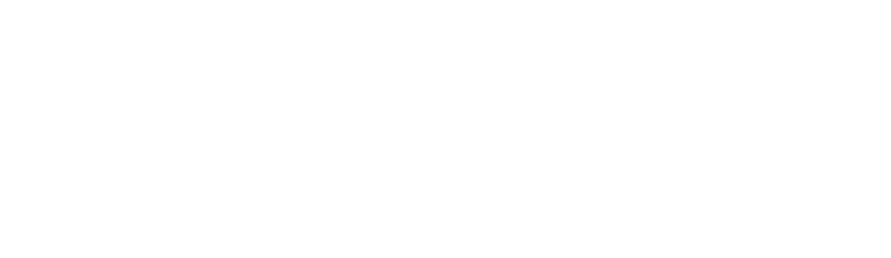
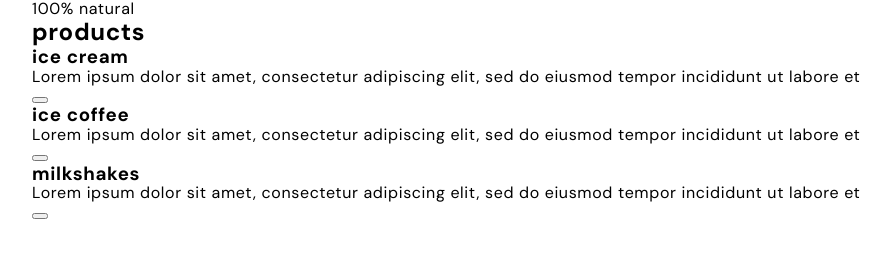
Before and after one commit to Tarkanii/team-1-project, a website built with Parcel: page src/index.html in a window 1280 px wide. Shown: the whole page, without its empty margins (83-974 px from the left). Built offline with nearby package versions, Linux system fonts and the light colour scheme.

Commit message:
Products added

```diff
--- a/src/partials/products.html
+++ b/src/partials/products.html
@@ -0,0 +1,32 @@
+<section class="products">
+  <div class="container">
+    <p>100% natural</p>
+    <h2>products</h2>
+    <ul class="products__list list">
+      <li class="products__list-item">
+        <h3>ice cream</h3>
+        <p>
+          Lorem ipsum dolor sit amet, consectetur adipiscing elit, sed do eiusmod tempor incididunt
+          ut labore et
+        </p>
+        <button type="button"></button>
+      </li>
+      <li class="products__list-item">
+        <h3>ice coffee</h3>
+        <p>
+          Lorem ipsum dolor sit amet, consectetur adipiscing elit, sed do eiusmod tempor incididunt
+          ut labore et
+        </p>
+        <button type="button"></button>
+      </li>
+      <li class="products__list-item">
+        <h3>milkshakes</h3>
+        <p>
+          Lorem ipsum dolor sit amet, consectetur adipiscing elit, sed do eiusmod tempor incididunt
+          ut labore et
+        </p>
+        <button type="button"></button>
+      </li>
+    </ul>
+  </div>
+</section>
--- a/src/sass/base/_common.scss
+++ b/src/sass/base/_common.scss
@@ -38,6 +38,3 @@ img {
 .button {
   cursor: pointer;
 }
-.title {
-  color: var(--black-title-color);
-}
```
